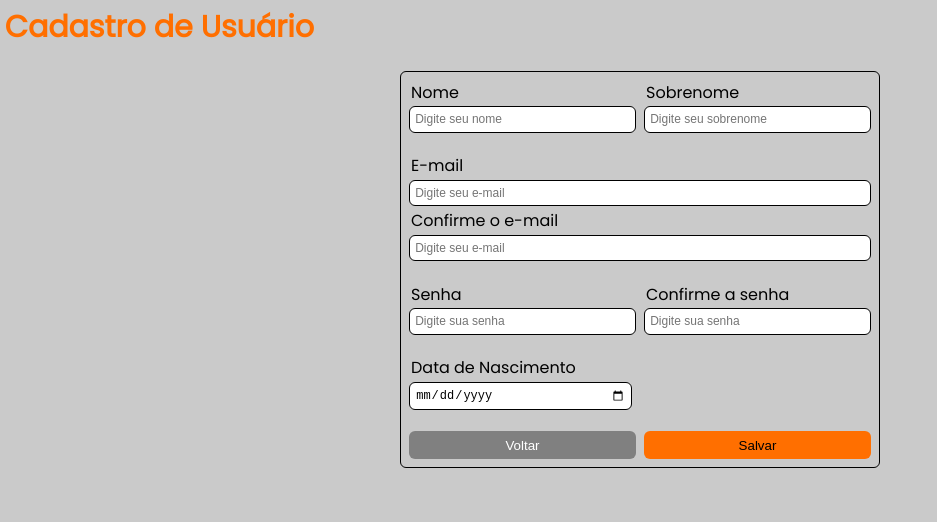
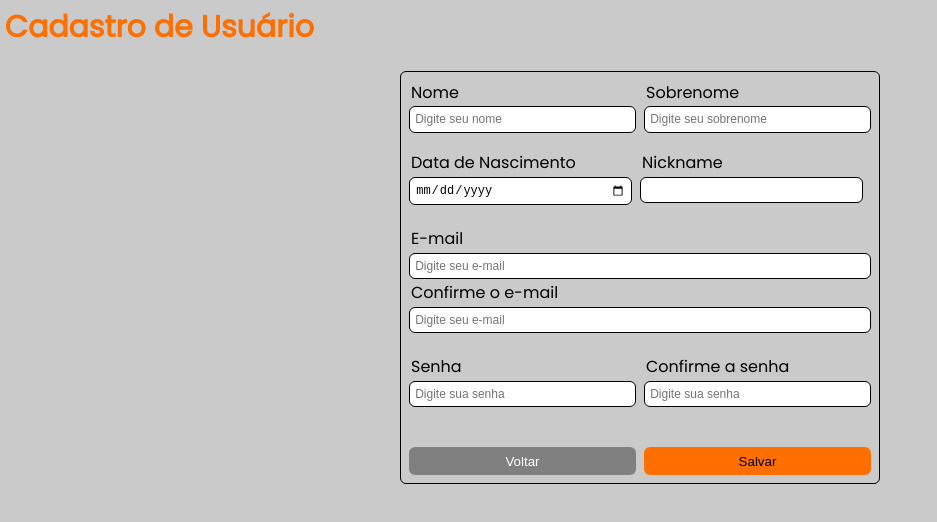
Before and after one commit to mikael-espinola/lan-flow, a Next.js app: page /cadastro in a window 1280 px wide. Shown: the top 522 px of the page, without its empty margins (0-937 px from the left). Built offline with nearby package versions, Linux system fonts and the light colour scheme.

Commit message:
;sparkles: feat: campo para o nickname

```diff
--- a/src/components/cadastroForm/CadastroForm.tsx
+++ b/src/components/cadastroForm/CadastroForm.tsx
@@ -22,6 +22,7 @@ type TData = {
   last_name: string;
   permission: string;
   password: string;
+  nickname: string;
 };
 
 type TFormData = {
@@ -31,7 +32,8 @@ type TFormData = {
   validatedEmail: string;
   password: string;
   validatedPassword: string;
-  birthDate: string;
+  birthday: string;
+  nickname: string;
 };
 
 type FormErrors = {
@@ -84,8 +86,8 @@ const CadastroForm = () => {
     if (!data.name) {
       newErrors.name = true;
     }
-    if (!data.birthDate) {
-      newErrors.birthDate = true;
+    if (!data.birthday) {
+      newErrors.birthday = true;
     }
 
     if (
@@ -95,6 +97,9 @@ const CadastroForm = () => {
     ) {
       newErrors.email = true;
       newErrors.validatedEmail = true;
+    }
+    if (!data.nickname) {
+      newErrors.nickname = true;
     }
 
     setErrors(newErrors);
@@ -113,7 +118,8 @@ const CadastroForm = () => {
       validatedEmail: formData.get("validatedEmail")?.toString() || "",
       password: formData.get("pass")?.toString() || "",
       validatedPassword: formData.get("validatedPass")?.toString() || "",
-      birthDate: formData.get("birthDate")?.toString() || "",
+      birthday: formData.get("birthday")?.toString() || "",
+      nickname: formData.get("nickname")?.toString() || "",
     };
 
     let statusFormValidation = validateFields(data);
@@ -127,6 +133,7 @@ const CadastroForm = () => {
         last_name: data.lastName,
         permission: permissionDefault,
         password: data.password,
+        nickname: data.nickname,
       };
       sentDataUser(finalData);
     }
@@ -152,6 +159,22 @@ const CadastroForm = () => {
             type="text"
           />
         </FullNameBox>
+        <BirthBox>
+          <Input
+            error={errors.birthday}
+            name="birthday"
+            id="birthday"
+            type="date"
+            label="Data de Nascimento"
+          />
+          <Input
+            error={errors.birthday}
+            name="nickname"
+            id="nickname"
+            type="text"
+            label="Nickname"
+          />
+        </BirthBox>
         <ErrorBox $status={errors.name}>
           <p>Campo obrigatório</p>
         </ErrorBox>
@@ -195,16 +218,8 @@ const CadastroForm = () => {
         <ErrorBox $status={errors.password || errors.validatedPassword}>
           <p>Senhas não conferem</p>
         </ErrorBox>
-        <BirthBox>
-          <Input
-            error={errors.birthDate}
-            name="birthDate"
-            id="birthDate"
-            type="date"
-            label="Data de Nascimento"
-          />
-        </BirthBox>
-        <ErrorBox $status={errors.birthDate}>
+
+        <ErrorBox $status={errors.birthday}>
           <p>Campo obrigatório</p>
         </ErrorBox>
         <ButtonBox>
--- a/src/components/cadastroForm/style.tsx
+++ b/src/components/cadastroForm/style.tsx
@@ -65,8 +65,9 @@ export const ButtonBox = styled.div`
 
 export const BirthBox = styled.div`
   display: flex;
-  width: 50%;
   padding-right: 0.5rem;
+  gap: 0.5rem;
+  margin-top: 1rem;
 `;
 
 export const ErrorBox = styled.div<errorBox>`
```
